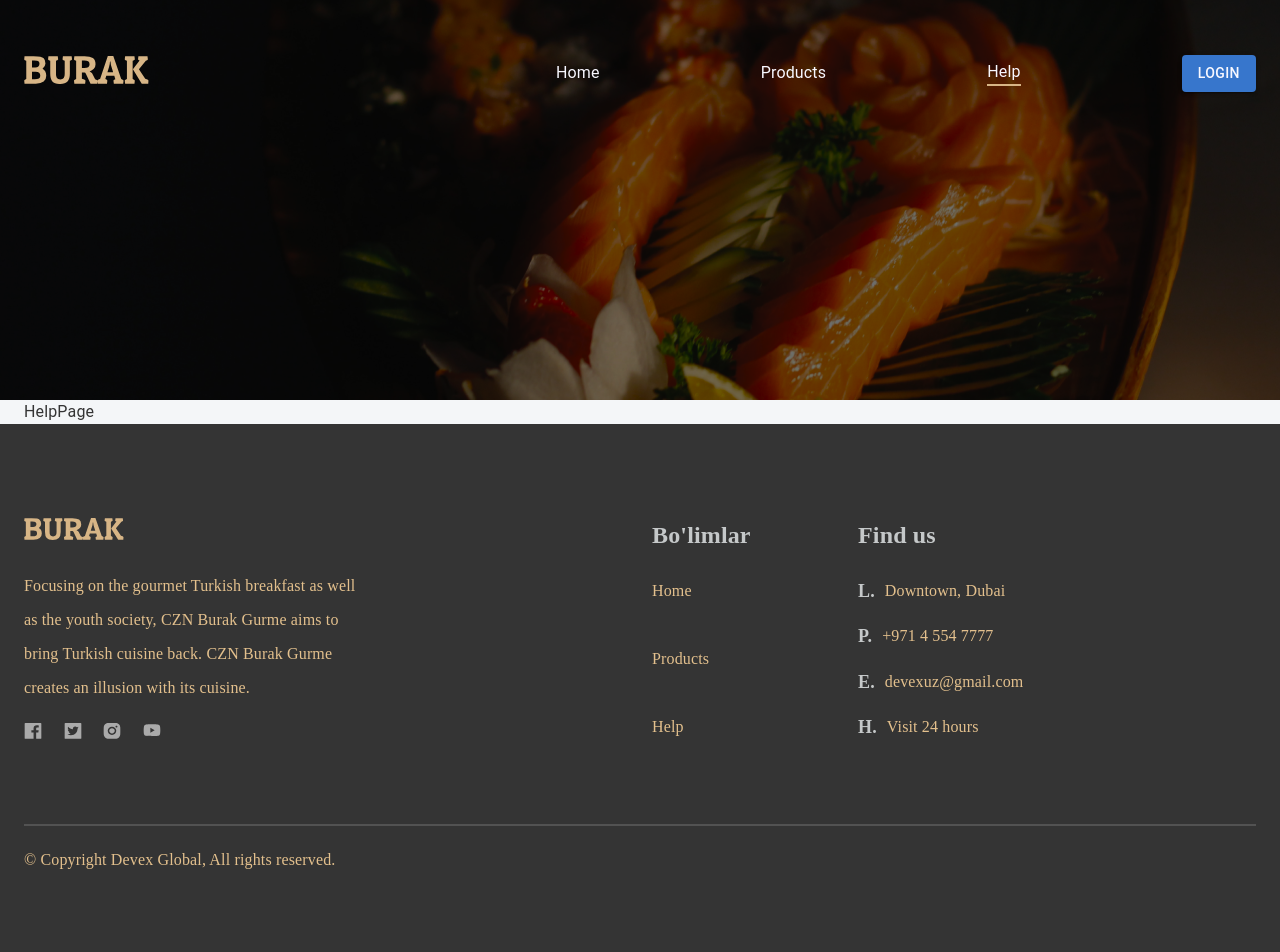
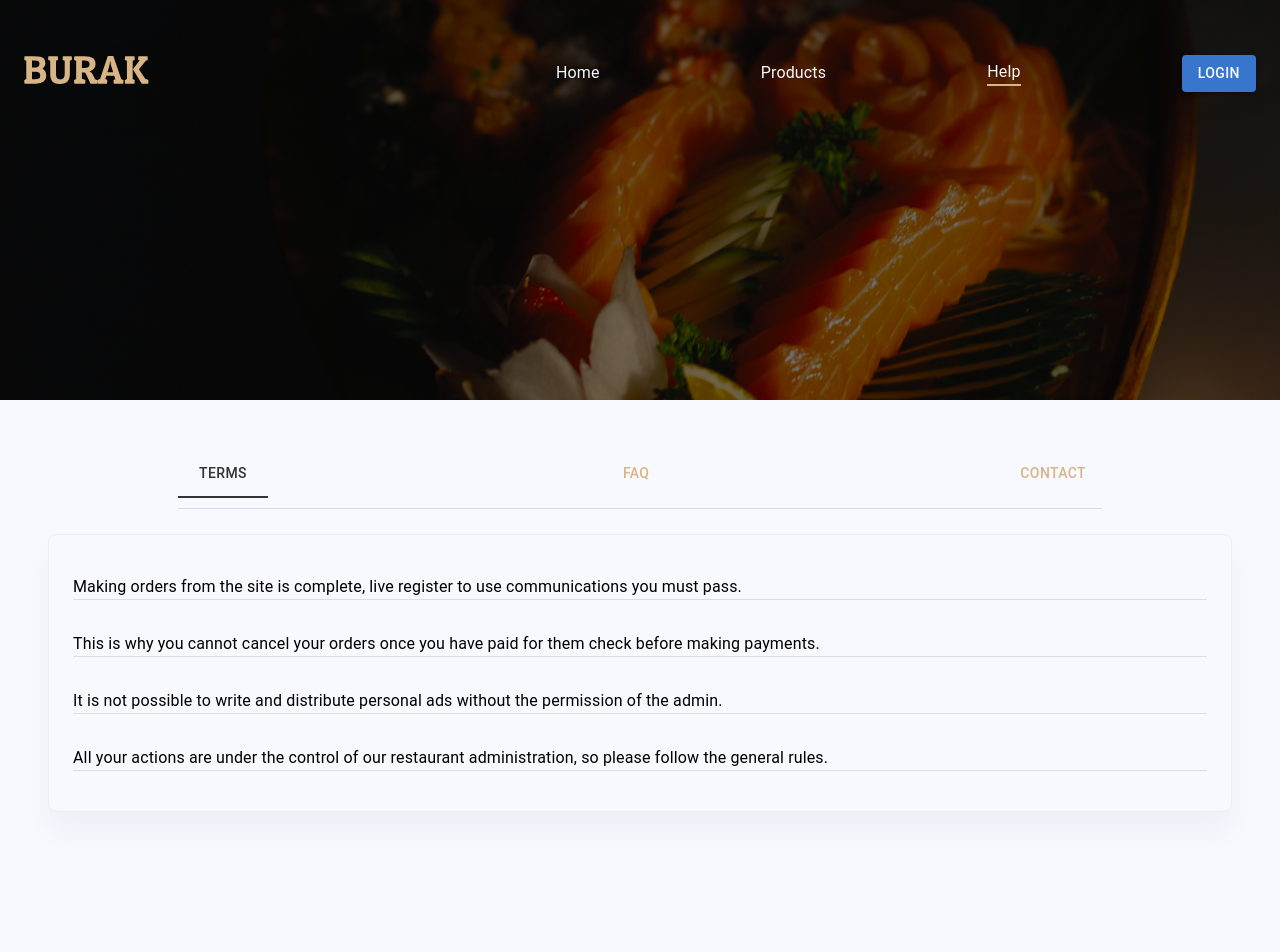
Before and after one commit to Shjohnn/BURAK-REACT, a React (Create React App) app: page /help in a window 1280 px wide. Shown: the top 952 px of the page. Built offline with nearby package versions, Linux system fonts and the light colour scheme.

Commit message:
publish help page creen component

```diff
--- a/src/app/screens/helpPage/index.tsx
+++ b/src/app/screens/helpPage/index.tsx
@@ -1,5 +1,128 @@
-import { Container } from "@mui/material";
+import React from "react";
+import { Box, Container, Stack, Tabs } from "@mui/material";
+import Typography from "@mui/material/Typography";
+import Tab from "@mui/material/Tab";
+import Accordion from "@mui/material/Accordion";
+import AccordionSummary from "@mui/material/AccordionSummary";
+import AccordionDetails from "@mui/material/AccordionDetails";
+import ExpandMoreIcon from "@mui/icons-material/ExpandMore";
+import Button from "@mui/material/Button";
+import TabContext from "@mui/lab/TabContext";
+import TabPanel from "@mui/lab/TabPanel";
+import "../../../css/help.css";
+import { faq } from "../../../lib/data/faq";
+import { terms } from "../../../lib/data/terms";
 
-export default function HelpPage(){
-    return<Container> HelpPage</Container>
+export default function HelpPage() {
+  const [value, setValue] = React.useState("1");
+
+  /** HANDLERS **/
+
+  const handleChange = (e: React.SyntheticEvent, newValue: string) => {
+    setValue(newValue);
+  };
+
+  return (
+    <div className={"help-page"}>
+      <Container className={"help-container"}>
+        <TabContext value={value}>
+          <Box className={"help-menu"}>
+            <Box sx={{ borderBottom: 1, borderColor: "divider" }}>
+              <Tabs
+                value={value}
+                onChange={handleChange}
+                aria-label="lab API tabs example"
+                className={"table_list"}
+              >
+                <Tab label="TERMS" value={"1"} />
+                <Tab label="FAQ" value={"2"} />
+                <Tab label="CONTACT" value={"3"} />
+              </Tabs>
+            </Box>
+          </Box>
+          <Stack>
+            <Stack className={"help-main-content"}>
+              <TabPanel value={"1"}>
+                <Stack className={"rules-box"}>
+                  <Box className={"rules-frame"}>
+                    {terms.map((value, number) => {
+                      return <p key={number}>{value}</p>;
+                    })}
+                  </Box>
+                </Stack>
+              </TabPanel>
+              <TabPanel value={"2"}>
+                <Stack className={"accordion-menu"}>
+                  {faq.map((value, number) => {
+                    return (
+                      <Accordion key={number}>
+                        <AccordionSummary
+                          expandIcon={<ExpandMoreIcon />}
+                          aria-controls="panel1a-content"
+                          id="panel1a-header"
+                        >
+                          <Typography>{value.question}</Typography>
+                        </AccordionSummary>
+                        <AccordionDetails>
+                          <Typography>{value.answer}</Typography>
+                        </AccordionDetails>
+                      </Accordion>
+                    );
+                  })}
+                </Stack>
+              </TabPanel>
+              <TabPanel value={"3"}>
+                <Stack className={"admin-letter-box"}>
+                  <Stack className={"admin-letter-container"}>
+                    <Box className={"admin-letter-frame"}>
+                      <span>Contact us!</span>
+                      <p>Fill out below form to send a message!</p>
+                    </Box>
+                    <form
+                      action={"#"}
+                      method={"POST"}
+                      className={"admin-letter-frame"}
+                    >
+                      <div className={"admin-input-box"}>
+                        <label>Your name</label>
+                        <input
+                          type={"text"}
+                          name={"memberNick"}
+                          placeholder={"Type your name here"}
+                        />
+                      </div>
+                      <div className={"admin-input-box"}>
+                        <label>Your email</label>
+                        <input
+                          type={"text"}
+                          name={"memberEmail"}
+                          placeholder={"Type your email here"}
+                        />
+                      </div>
+                      <div className={"admin-input-box"}>
+                        <label>Message</label>
+                        <textarea
+                          name={"memberMsg"}
+                          placeholder={"Your message"}
+                        ></textarea>
+                      </div>
+                      <Box
+                        display={"flex"}
+                        justifyContent={"flex-end"}
+                        sx={{ mt: "30px" }}
+                      >
+                        <Button type={"submit"} variant="contained">
+                          Send
+                        </Button>
+                      </Box>
+                    </form>
+                  </Stack>
+                </Stack>
+              </TabPanel>
+            </Stack>
+          </Stack>
+        </TabContext>
+      </Container>
+    </div>
+  );
 }
```
